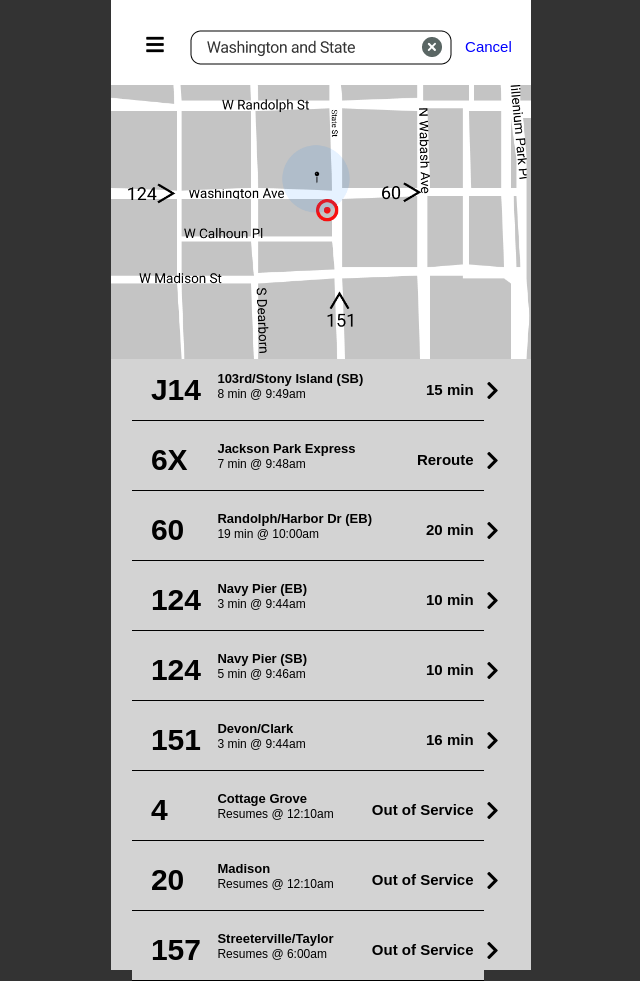
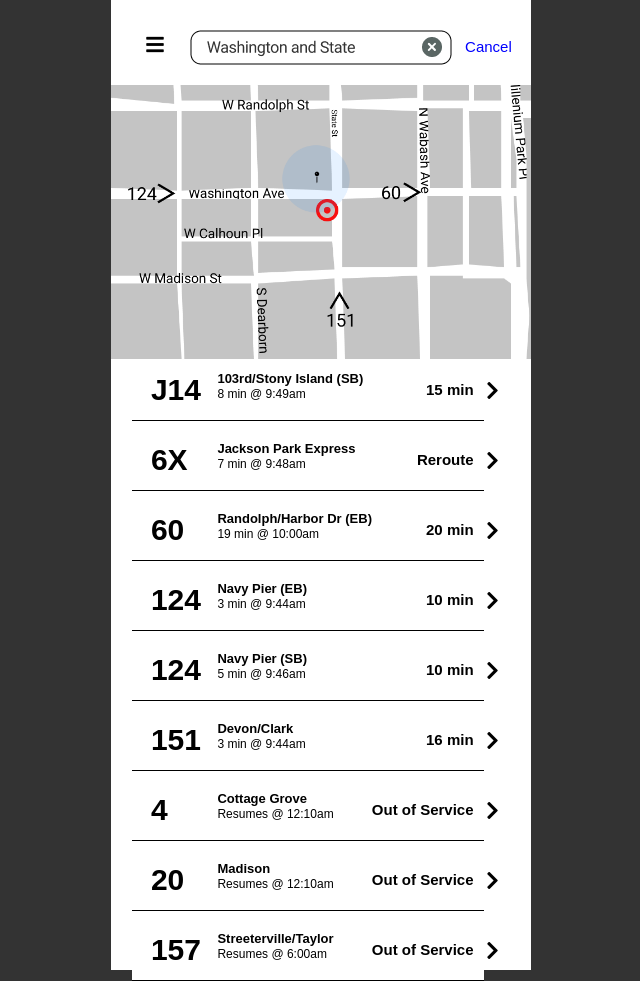
Before and after one commit to alinfield/busybus, a plain HTML site: page index.html in a window 1280 px wide. Shown: the whole page, without its empty margins (319-959 px from the left). Drawn offline with Linux system fonts and the light colour scheme.

Commit message:
Commit color change

```diff
--- a/css/style.css
+++ b/css/style.css
@@ -11,7 +11,7 @@ body {
 .container {
   margin: 0 auto;
   width: 420px;
-  background-color: #d3d3d3;
+  background-color: white;
   color: black;
 }
 
@@ -77,7 +77,7 @@ img {
   padding-left: 5%;
   padding-bottom: 3%;
   width: 93%;
-  background-color: #d3d3d3
+  background-color: white;
 }
 
 .bus-number {
```
